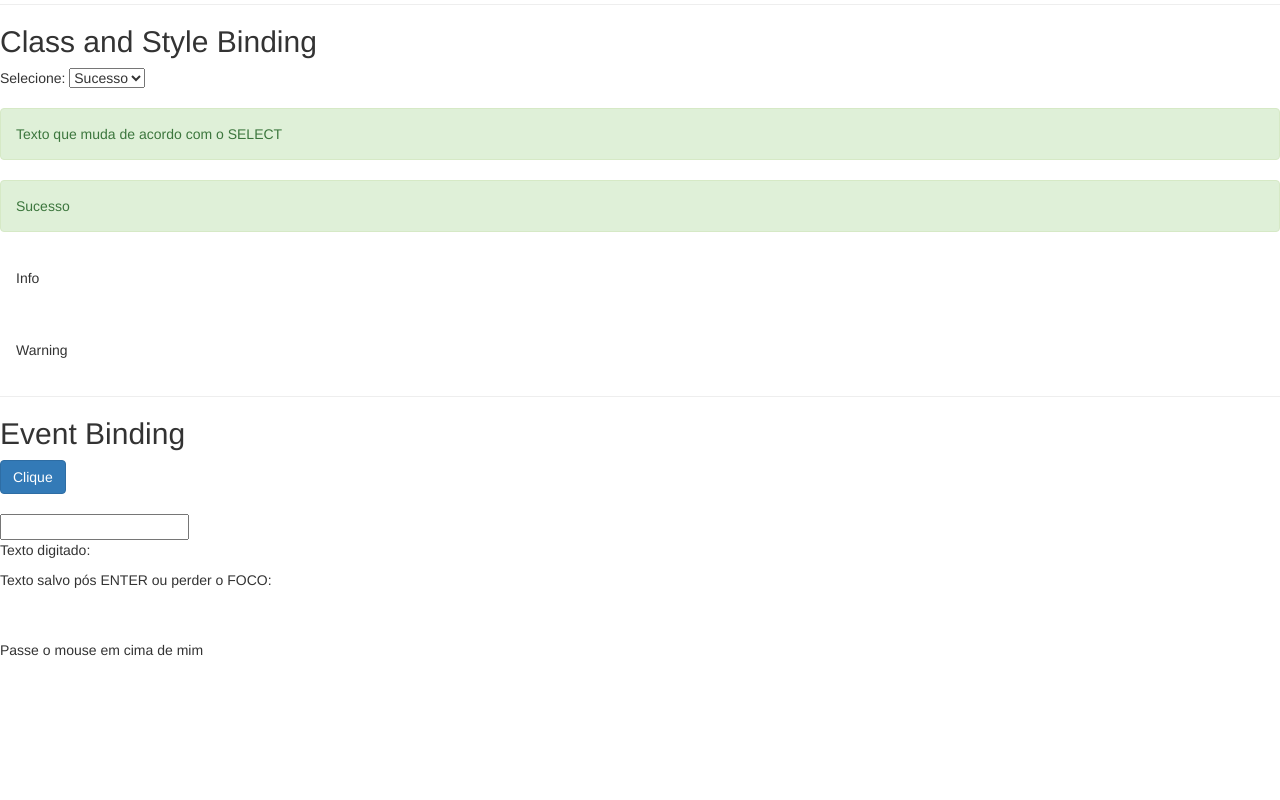
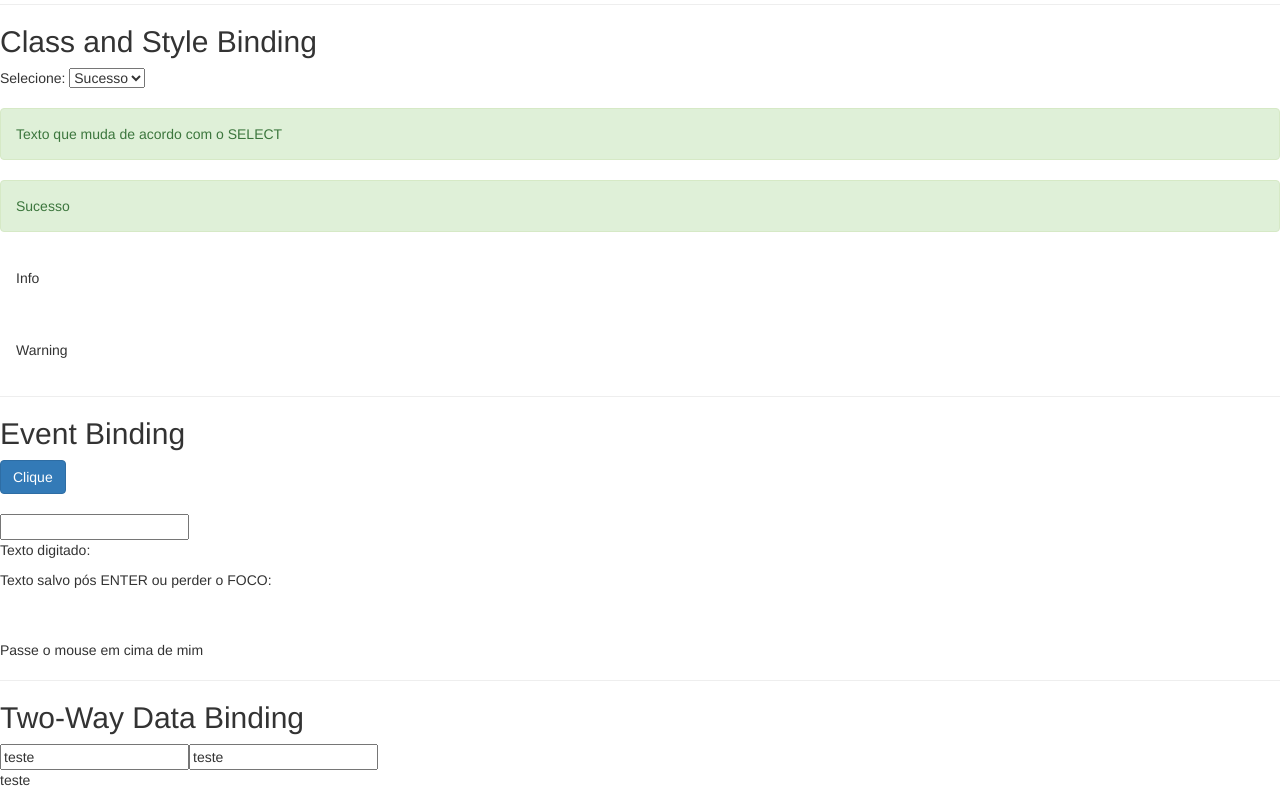
Before and after one commit to leoreisdias/Angular-dataBiding, an Angular app: page / in a window 1280 px wide. Shown: the part 939-1739 px from the top of the page. Before the commit the page ends 1599 px from the top, so only its background shows below. Built offline with nearby package versions, Linux system fonts and the light colour scheme.

Commit message:
two way databinding

```diff
--- a/src/app/app.module.ts
+++ b/src/app/app.module.ts
@@ -3,6 +3,8 @@
 
 import { AppComponent } from './app.component';
 import { DataBindingComponent } from './data-binding/data-binding.component';
+import { FormsModule } from '@angular/forms';
+import { MeuFormModule } from './meu-form/meu-form.module';
 
 @NgModule({
   declarations: [
@@ -10,7 +12,9 @@
     DataBindingComponent
   ],
   imports: [
-    BrowserModule
+    BrowserModule,
+    FormsModule,
+    MeuFormModule
   ],
   providers: [],
   bootstrap: [AppComponent]
--- a/src/app/data-binding/data-binding.component.html
+++ b/src/app/data-binding/data-binding.component.html
@@ -66,3 +66,7 @@
 
   </div>
 </section>
+
+<hr>
+
+<app-meu-form></app-meu-form>
--- a/src/app/data-binding/data-binding.component.ts
+++ b/src/app/data-binding/data-binding.component.ts
@@ -18,6 +18,7 @@
   textoSalvo: string = ''
 
   isMouseOver: boolean = false;
+
 
   getValor() {
     return 1;
@@ -43,6 +44,9 @@
     this.isMouseOver = !this.isMouseOver;
   }
 
+
+
+
   constructor() { }
 
   ngOnInit(): void {
--- /dev/null
+++ b/src/app/meu-form/meu-form.component.html
@@ -0,0 +1,12 @@
+<section class="two-way-binding">
+  <article>
+    <h2>Two-Way Data Binding</h2>
+    <div>
+
+      <input type="text" name="" id="" [value]="nome" (input)="nome = $event.target.value" />
+
+      <input type="text" [(ngModel)]="nome" />
+      <p>{{nome}}</p>
+    </div>
+  </article>
+</section>
--- /dev/null
+++ b/src/app/meu-form/meu-form.component.ts
@@ -0,0 +1,18 @@
+import { Component, OnInit } from '@angular/core';
+
+@Component({
+  selector: 'app-meu-form',
+  templateUrl: './meu-form.component.html',
+  styleUrls: ['./meu-form.component.css']
+})
+export class MeuFormComponent implements OnInit {
+
+
+  nome: string = 'teste';
+
+  constructor() { }
+
+  ngOnInit(): void {
+  }
+
+}
```
Also changed, not shown: src/app/meu-form/meu-form.module.ts (added, +18 -0 lines), src/app/meu-form/meu-form.component.css (added), 1 other file (tests, documents, lock files or other folders).
